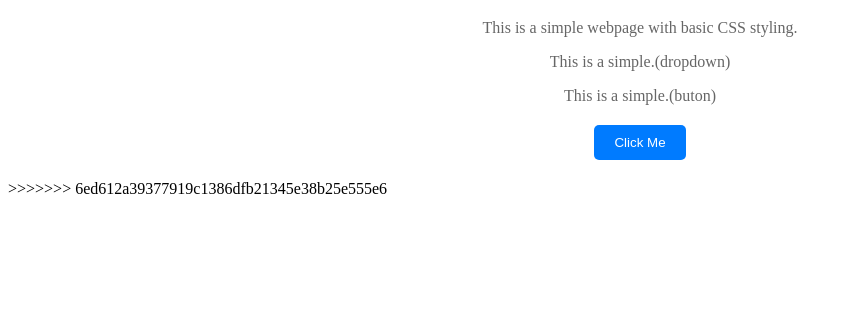
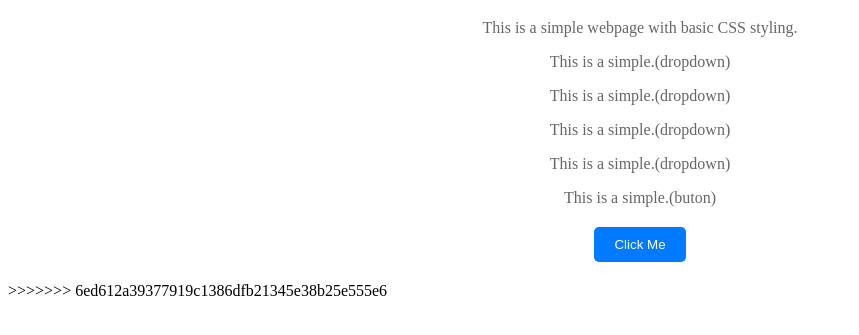
Before and after one commit to Yousaf-rao/local1, a plain HTML site: page index.html in a window 1280 px wide. Shown: the part 195-530 px from the top of the page, without its empty margins (0-859 px from the left). Drawn offline with Linux system fonts and the light colour scheme.

Commit message:
add new features

```diff
--- a/index.html
+++ b/index.html
@@ -14,6 +14,11 @@
     <p>This is a simple webpage with basic CSS styling.</p>
 
     <p>This is a simple.(dropdown) </p>
+    <p>This is a simple.(dropdown) </p>
+    <p>This is a simple.(dropdown) </p>
+
+    <p>This is a simple.(dropdown) </p>
+
 
     <p>This is a simple.(buton)</p>
 
```
